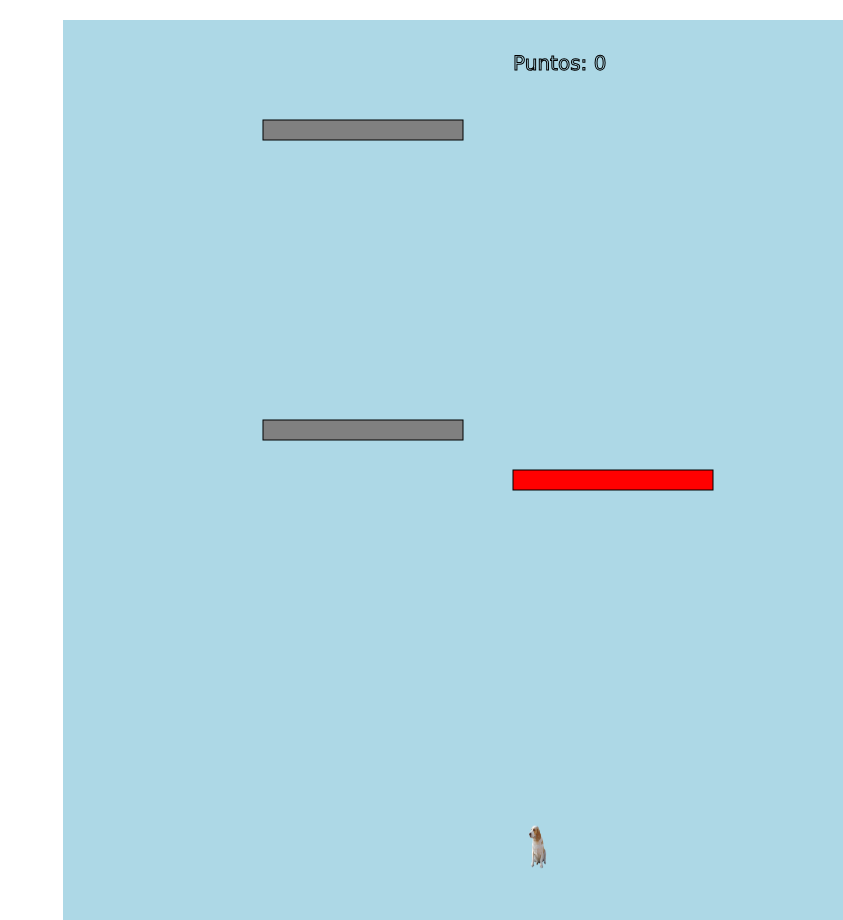
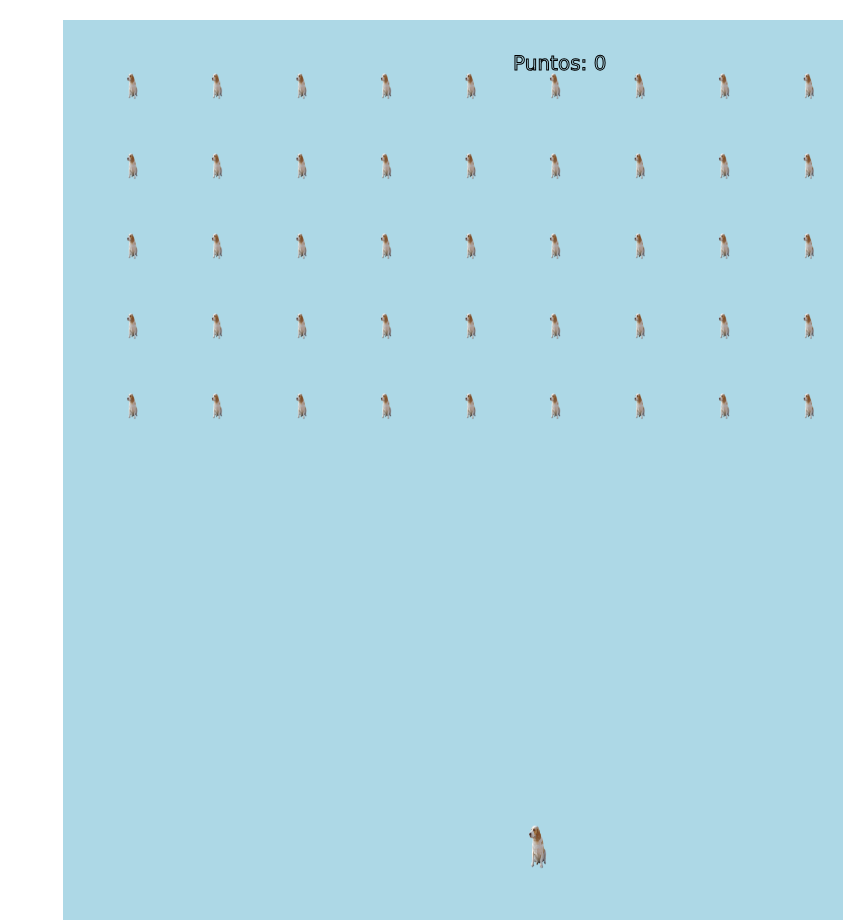
Before and after one commit to Zumayaa/Space-Invaders, a plain HTML site: page index.html in a window 1280 px wide. Shown: the top 920 px of the page, without its empty margins (437-1280 px from the left). Drawn offline with Linux system fonts and the light colour scheme.

Commit message:
enemigos acomodados en ciclo

```diff
--- a/index.html
+++ b/index.html
@@ -31,11 +31,14 @@
 
         var baluchaPrueba = 0;
 
+        var hit = 0;
+
         var speed = 0;
 
         var direction = "";
 
         var walls = [];
+        var enemies = [];
 
         var pause = false;
 
@@ -43,9 +46,9 @@
         var posicionX = 0;
 
         var imagen = new Image();
-        imagen.src = "dog.png";
+        imagen.src = "files/dog.png";
 
-        const ding = new Audio('dog.mp3');
+        const ding = new Audio('files/dog.mp3');
 
         document.addEventListener("keydown", function (e) {
             console.log(e)
@@ -124,10 +127,12 @@
                 if (posicionY < -bala.h) {
                     baluchaPrueba = 0;
                 }
+            }
 
-                if (bala.hit(enemy)) {
-                    enemy.x = Math.random() * 900;
-                    enemy.y = Math.random() * 900;
+            function enemigos(enemies, j,array){
+                if (bala.hit(enemies)) {
+                    enemies.x = 1800;
+                    enemies.y = 1800;
                     points += 10;
                     baluchaPrueba = 0;
                 }
@@ -150,9 +155,13 @@
                             break;
                     }
                 }
+                if (bala.hit(walls)) {
+                    baluchaPrueba = 0;
+                }
             }
 
             walls.forEach(muros)
+            enemies.forEach(enemigos)
         }
 
         function pintar() {
@@ -161,9 +170,9 @@
 
             ctx.drawImage(imagen, player.x, player.y, player.w, player.h)
 
-            ctx.fillStyle = enemy.c;
-            ctx.fillRect(enemy.x, enemy.y, enemy.w, enemy.h);
-            ctx.strokeRect(enemy.x, enemy.y, enemy.w, enemy.h);
+            function enemigos(enemies, j, array) {
+                ctx.drawImage(imagen, enemies.x, enemies.y, enemies.w, enemies.h);
+            }
 
             if(baluchaPrueba === 1){
                 ctx.fillStyle = bala.c;
@@ -183,6 +192,7 @@
                 ctx.strokeRect(walls.x, walls.y, walls.w, walls.h);
             }
 
+            enemies.forEach(enemigos)
             walls.forEach(muros)
 
             ctx.font = "20px Verdana";
@@ -206,10 +216,23 @@
         var bala = new Bullet(0, 0, 10, 10, "red", 10)
 
         var player = new Player(450, 800, 50, 50, "white", 10);
-        var enemy = new Enemy(450, 450, 200, 20, "red", 10);
 
-        walls.push(new Wall(200, 400, 200, 20, "grey", 10));
-        walls.push(new Wall(200, 100, 200, 20, "grey", 10));
+        let cols = 10;
+        let rows = 5;
+        let enemyWidth = 30;
+        let enemyHeight = 30;
+        let xSpacing = (900 - (cols * enemyWidth)) / (cols + 1);
+
+        for (let row = 0; row < rows; row++) {
+            for (let col = 0; col < cols; col++) {
+                let xPos = xSpacing + col * (enemyWidth + xSpacing);
+                let yPos = 50 + row * (enemyHeight + 50);
+                enemies.push(new Enemy(xPos, yPos, enemyWidth, enemyHeight, "red", 10));
+            }
+        }
+
+        //walls.push(new Wall(200, 400, 200, 20, "grey", 10));
+        //walls.push(new Wall(200, 100, 200, 20, "grey", 10));
 
     </script>
     <style>
```
Also changed, not shown: files/dog.png (renamed from dog.png), 2 other files.
